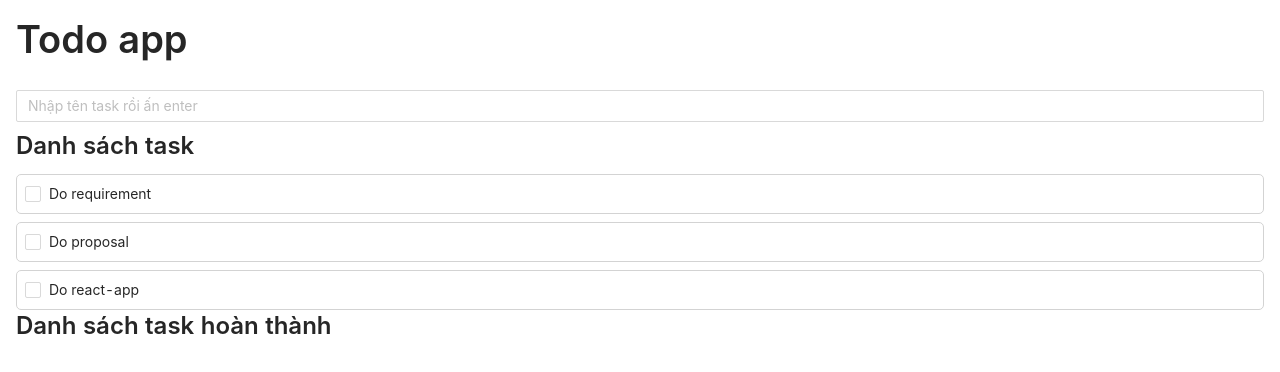
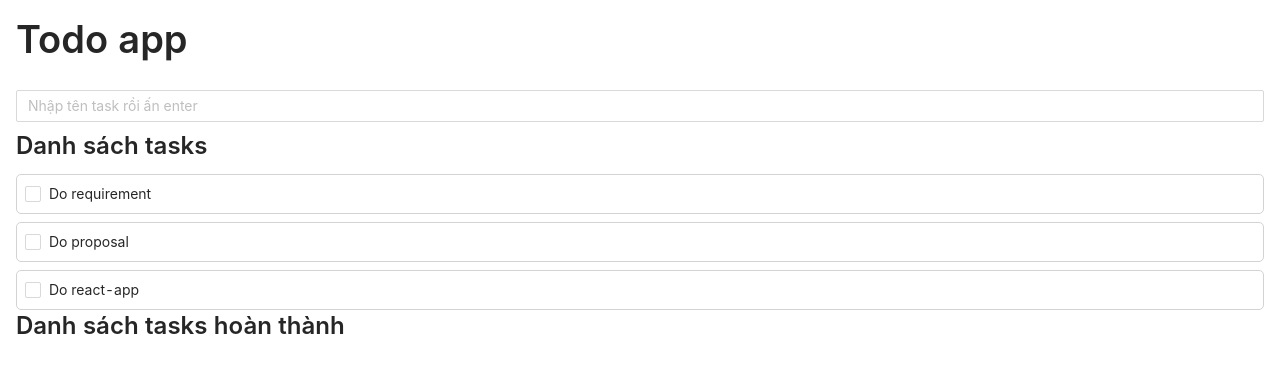
Before and after one commit to lekhasy/todo-react, a React (Create React App) app: page / in a window 1280 px wide. Shown: the top 372 px of the page. Built offline with nearby package versions, Linux system fonts and the light colour scheme.

Commit message:
learn git

```diff
--- a/src/App.js
+++ b/src/App.js
@@ -51,13 +51,13 @@ function App() {
         <TodoList
           changeStatus={changeStatus}
           taskList={tasksNotCompleted}
-          title={"Danh sách task"}
+          title={"Danh sách tasks"}
         />
 
         <TodoList
           changeStatus={changeStatus}
           taskList={tasksCompleted}
-          title={"Danh sách task hoàn thành"}
+          title={"Danh sách tasks hoàn thành"}
         />
       </section>
     </div>
```
